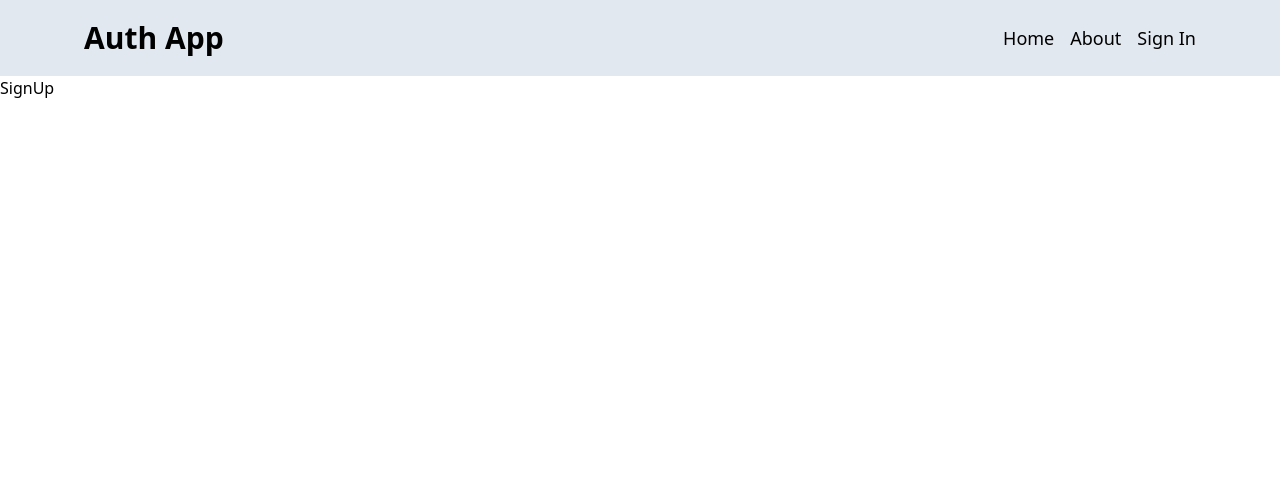
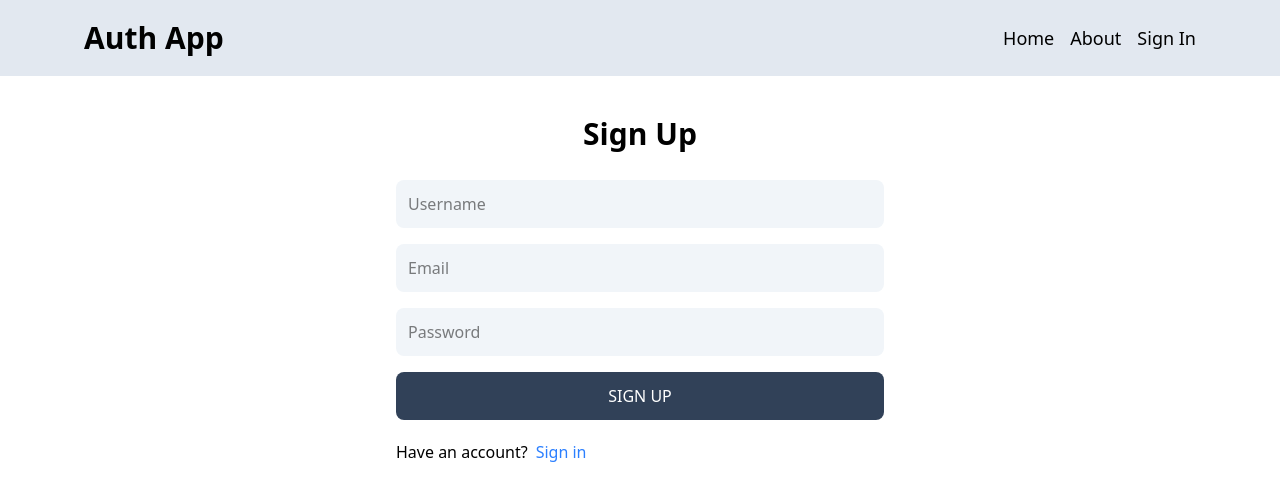
Before and after one commit to FaiqaN27/mern-crud-auth, a React (Vite) app in the folder frontend/: page /sign-up in a window 1280 px wide. Shown: the top 500 px of the page. Built offline with nearby package versions, Linux system fonts and the light colour scheme.

Commit message:
complete signup page ui

```diff
--- a/frontend/src/pages/SignUp.jsx
+++ b/frontend/src/pages/SignUp.jsx
@@ -1,7 +1,28 @@
-import React from 'react'
+import { Link } from 'react-router-dom';
 
 export default function SignUp() {
   return (
-    <div>SignUp</div>
+    <div className='p-3 max-w-lg mx-auto'>
+      <h1 className='text-3xl text-center font-semibold my-7'>Sign Up</h1>
+      <form className='flex flex-col gap-4'>
+        <input type='text' placeholder='Username'
+          id='username' className='bg-slate-100 p-3 rounded-lg' />
+
+        <input type='email' placeholder='Email'
+          id='email' className='bg-slate-100 p-3 rounded-lg' />
+
+        <input type='text' placeholder='Password'
+          id='password' className='bg-slate-100 p-3 rounded-lg' />
+
+        <button className='bg-slate-700 text-white p-3 rounded-lg uppercase hover:opacity-95 disabled:opacity-80'>Sign up</button>
+      </form>
+
+      <div className='flex gap-2 mt-5'>
+        <p>Have an account?</p>
+        <Link to='/sign-in'>
+          <span className='text-blue-500'>Sign in</span>
+        </Link>
+      </div>
+    </div>
   )
 }
```
